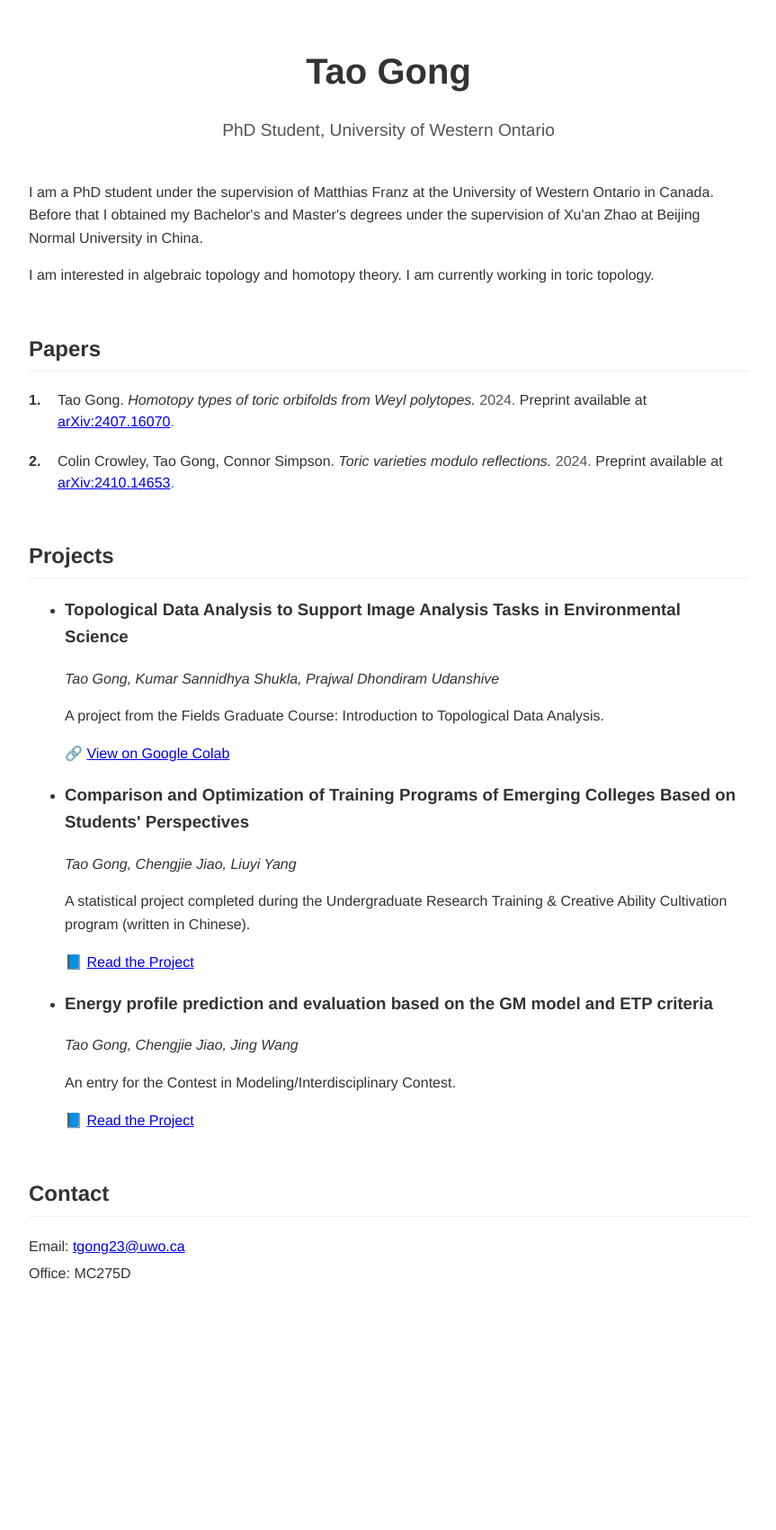
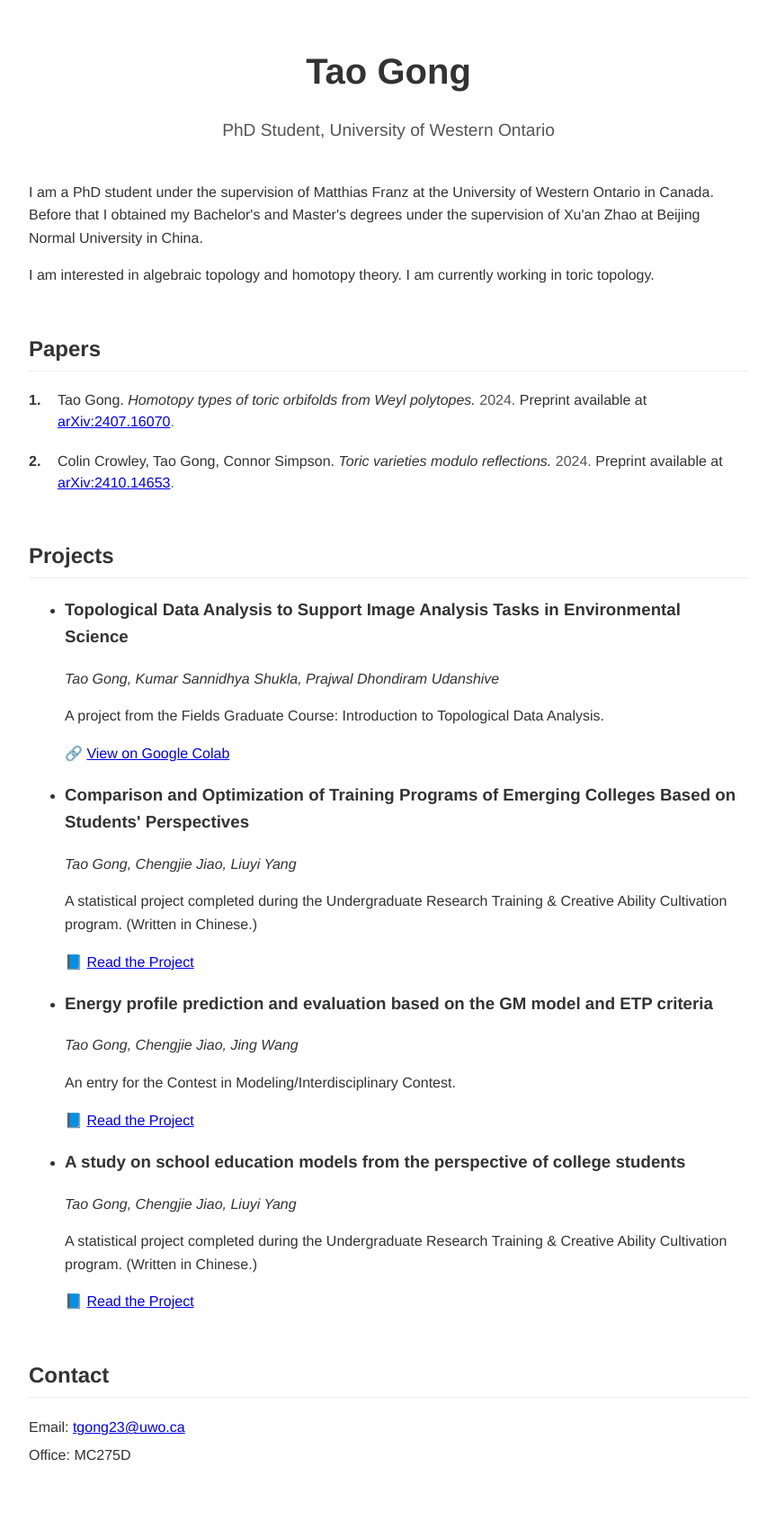
Before and after one commit to ggttaaoo/ggttaaoo.github.io, a Jekyll site: the page built from index.md, in a window 1280 px wide. Shown: the whole page at 90% size, without its empty margins (208-1071 px from the left). Built offline with Jekyll 4.4.1, drawn with Linux system fonts in a browser that asks for light colours; before the commit the page ends 1499 px from its top, so only the background shows below that.

Commit message:
new project

```diff
--- a/_data/projects.yml
+++ b/_data/projects.yml
@@ -7,7 +7,7 @@
 - title: Comparison and Optimization of Training Programs of Emerging Colleges Based on Students' Perspectives
   authors: "Tao Gong, Chengjie Jiao, Liuyi Yang"
   description: >
-    A statistical project completed during the Undergraduate Research Training & Creative Ability Cultivation program (written in Chinese).
+    A statistical project completed during the Undergraduate Research Training & Creative Ability Cultivation program. (Written in Chinese.)
   file_link: "/assets/projects/TrainingPrograms.pdf"
 
 - title: Energy profile prediction and evaluation based on the GM model and ETP criteria
@@ -15,3 +15,9 @@
   description: >
     An entry for the Contest in Modeling/Interdisciplinary Contest.
   file_link: "/assets/projects/EnergyProfilePrediction.pdf"
+
+- title: A study on school education models from the perspective of college students
+  authors: "Tao Gong, Chengjie Jiao, Liuyi Yang"
+  description: >
+    A statistical project completed during the Undergraduate Research Training & Creative Ability Cultivation program. (Written in Chinese.)
+  file_link: "/assets/projects/AStudy.pdf"
```
Also changed, not shown: 2 other files.
